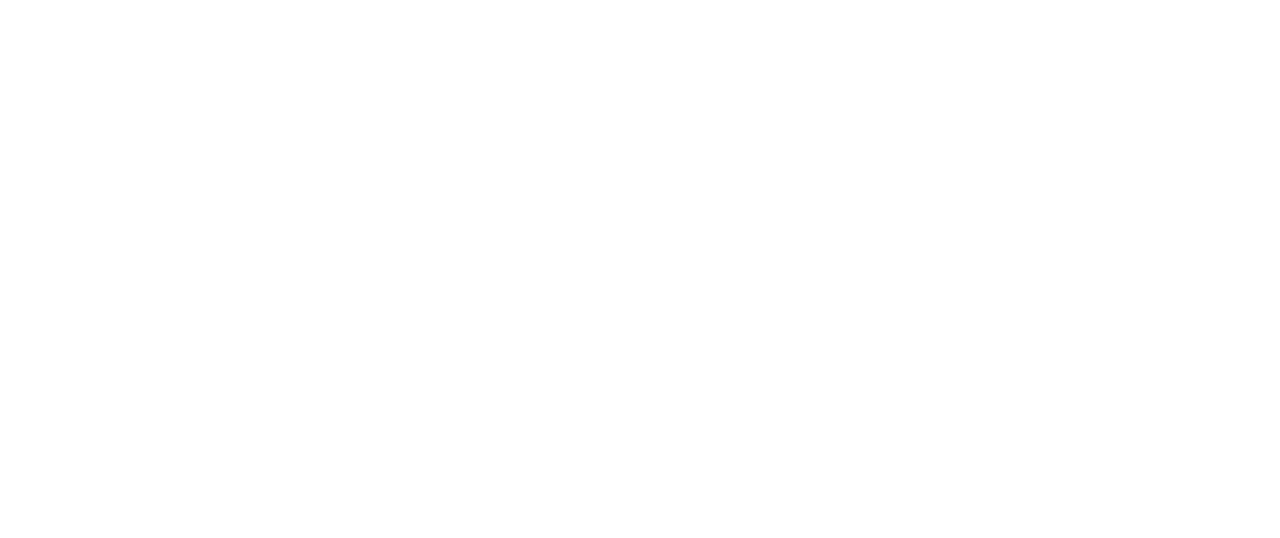
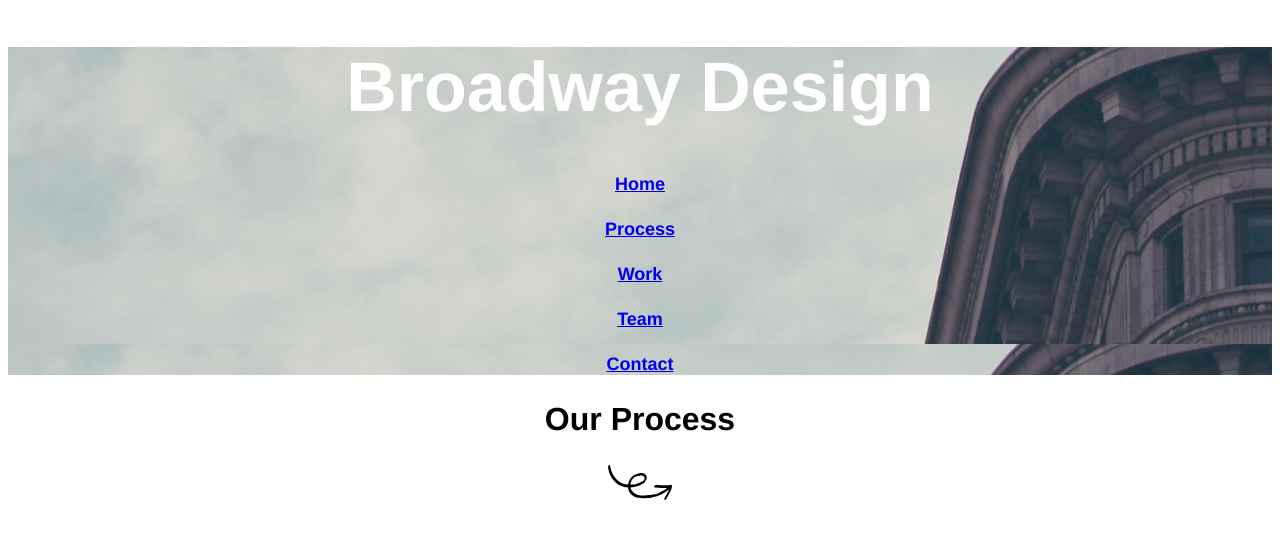
Before and after one commit to WinkyN/broadway, a plain HTML site: page index.html in a window 1280 px wide. Drawn offline with Linux system fonts and the light colour scheme.

Commit message:
Adds links and initial Process section

```diff
--- a/index.html
+++ b/index.html
@@ -6,7 +6,23 @@
     <title>Broadway Design</title>
   </head>
   <body>
-    <div id="home">
-    <h1>Broadway Design</h1>
+    <div class="header">
+      <div class="links">
+        <h1>Broadway Design</h1>
+      <nav>
+        <h4><a href="home">Home</a></h4>
+        <h4><a href="process">Process</a></h4>
+        <h4><a href="work">Work</a></h4>
+        <h4><a href="team">Team</a></h4>
+        <h4><a href="contact">Contact</a></h4>
+      </nav>
+    </div>
+  </div>
+  <div class="process">
+    <h2>Our Process</h2>
+    <center><img src="./resources/images/identify.svg"></center>
+
+  </div>
+
   </body>
 </html>
--- a/resources/css/style.css
+++ b/resources/css/style.css
@@ -22,3 +22,9 @@ h3 {
 p {
   font-size: 14px;
 }
+
+.links {
+  background-image: url(../images/the-flatiron-building.png);
+  font-size: 18px;
+  color: white;
+}
```
Also changed, not shown: 1 other file.
